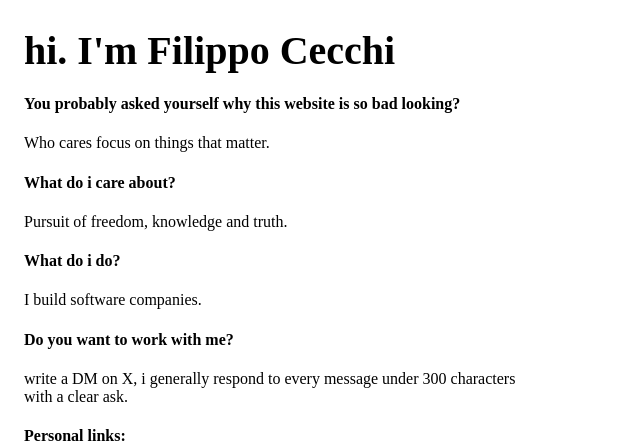
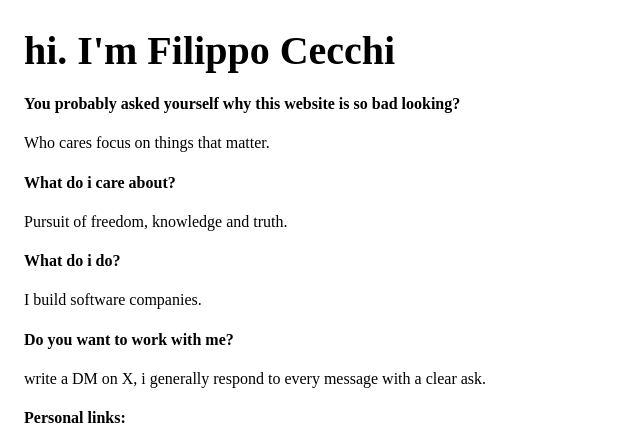
Before and after one commit to filippocecchi/filippocecchipersonalwebsite, a plain HTML site: page index.html in a window 1280 px wide. Shown: the top 445 px of the page, without its empty margins (0-640 px from the left). Drawn offline with Linux system fonts and the light colour scheme.

Commit message:
text change

```diff
--- a/index.html
+++ b/index.html
@@ -19,7 +19,7 @@
         <!-- <h4>What is my background?</h4> -->
         <!-- <p>If you see this website you probably already know me from the internet. if you don't, i create mobile apps. Just look through my stuff.</p> -->
         <h4>Do you want to work with me?</h4>
-        <p>write a DM on X, i generally respond to every message under 300 characters with a clear ask.</p>
+        <p>write a DM on X, i generally respond to every message with a clear ask.</p>
         <!-- <h4>Here some cool work:</h4>
         <p><a href="https://www.tellaassistant.com/" target="_blank">tella</a></p>
         <p><a href="https://snow-squircle-939062.framer.app/" target="_blank">woork</a></p>
```
